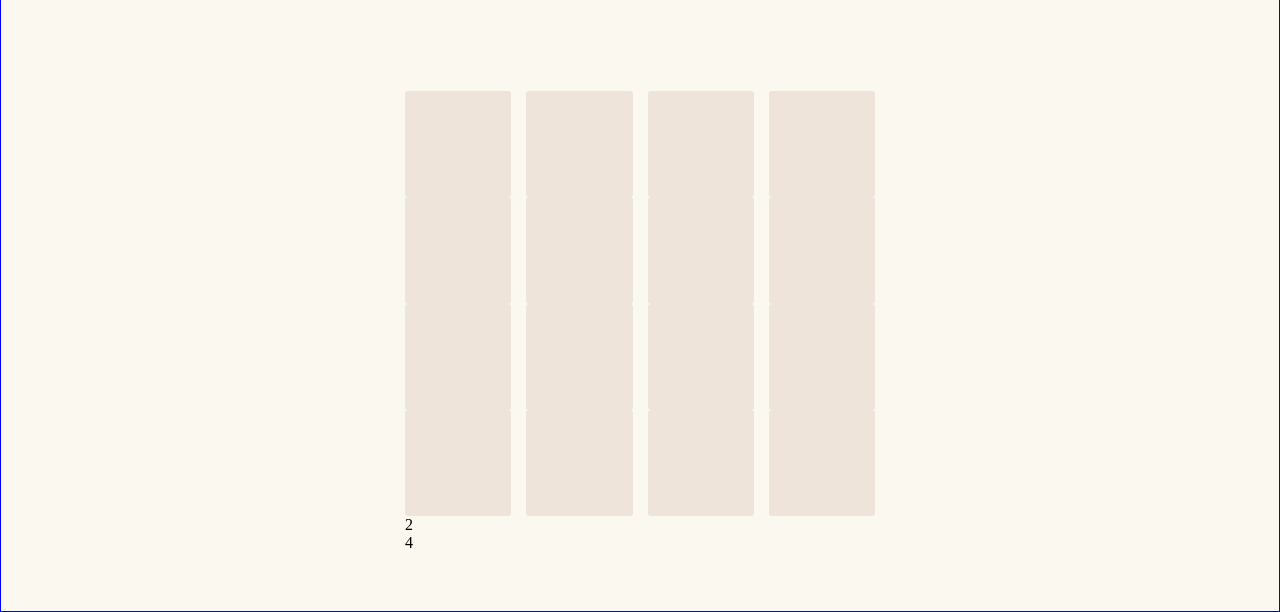
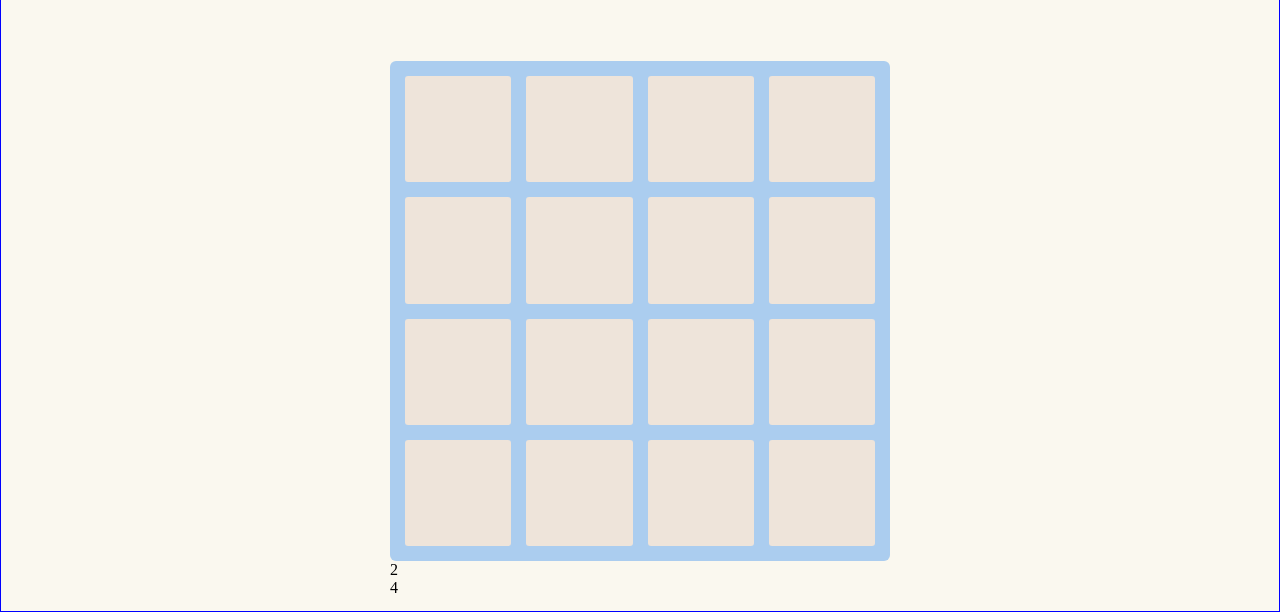
Before and after one commit to aisnotb/My_2048, a plain HTML site: page index.html in a window 1280 px wide. Shown: the part 390-1002 px from the top of the page. Drawn offline with Linux system fonts and the light colour scheme.

Commit message:
fixed ui padding issues

```diff
--- a/main.scss
+++ b/main.scss
@@ -1,6 +1,6 @@
 $body-background-color: #faf8ef;
 $tile-color: #eee4da;
-
+$padding-color: #abcdef;
 
 $grid-width: 500px;
 $grid-height: 500px;
@@ -34,18 +34,26 @@ p{
         width: $grid-width;
         height: $grid-height;
         margin: 50px auto;
-        padding: $grid-spacing;
         box-sizing: border-box;
     .grid-container{
         border-radius: $grid-container-radius;
-        // margin: 0 auto;
-        background-color: #bbada0;
+        padding: $grid-spacing;
+        background-color: #abcdef;
         z-index: 100;
-        // border: 1px solid red;
         .row{
 
-            margin-bottom: 15px;
+            margin-bottom: $grid-spacing;
             box-sizing: border-box;
+
+            &:last-child{
+                margin-bottom: 0;
+            }
+
+            &:after{
+                content: '';
+                display: block;
+                clear: both;
+            }
 
             .grid-cell{
                 width: $tile-size;
@@ -61,6 +69,13 @@ p{
                 &:last-child{
                     margin-right: 0;
                 }
+                &:after{
+                    content: '';
+                    display: block;
+                    clear: both;
+                }
+
+
             }
         }
     }
```
Also changed, not shown: main.css, 1 other file.
